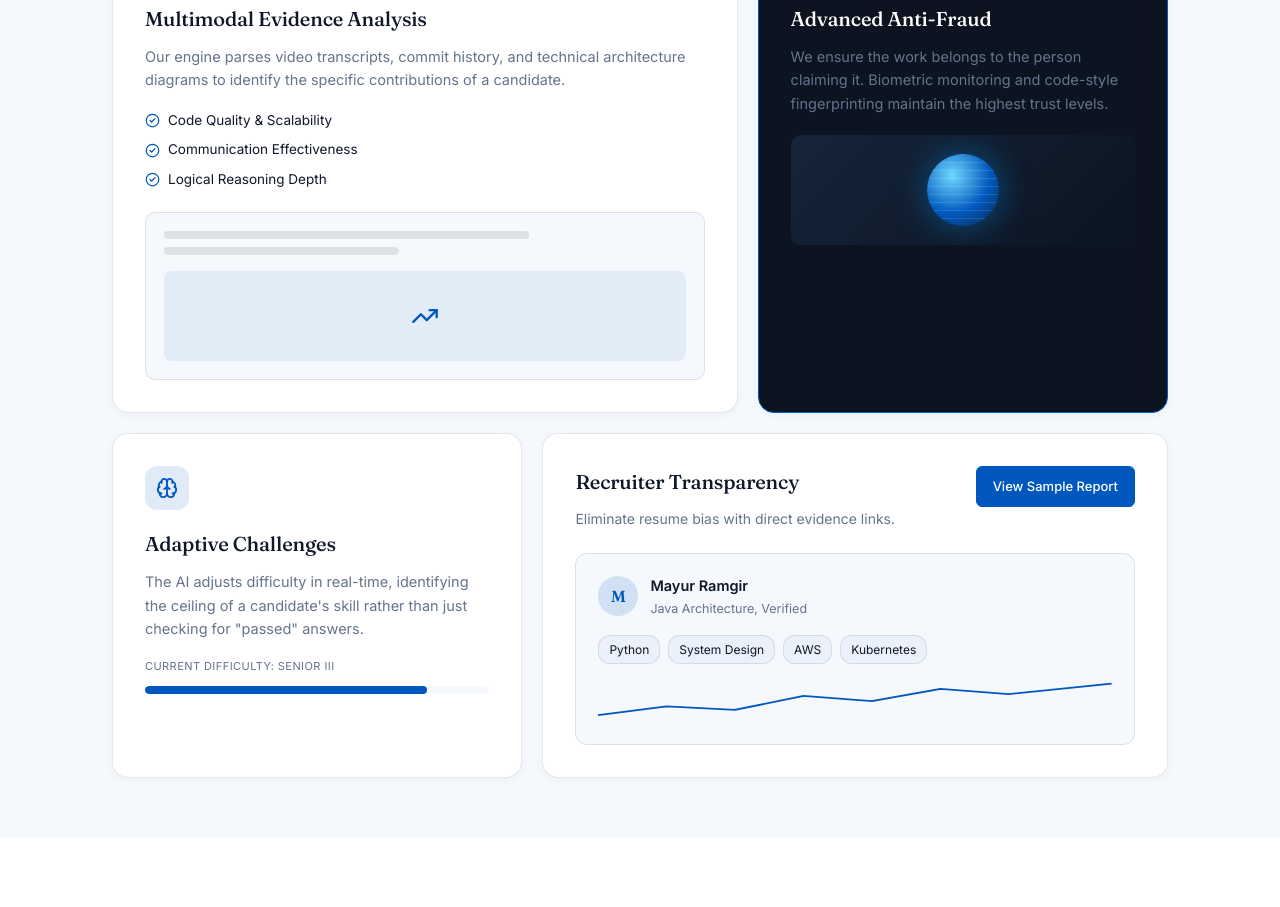
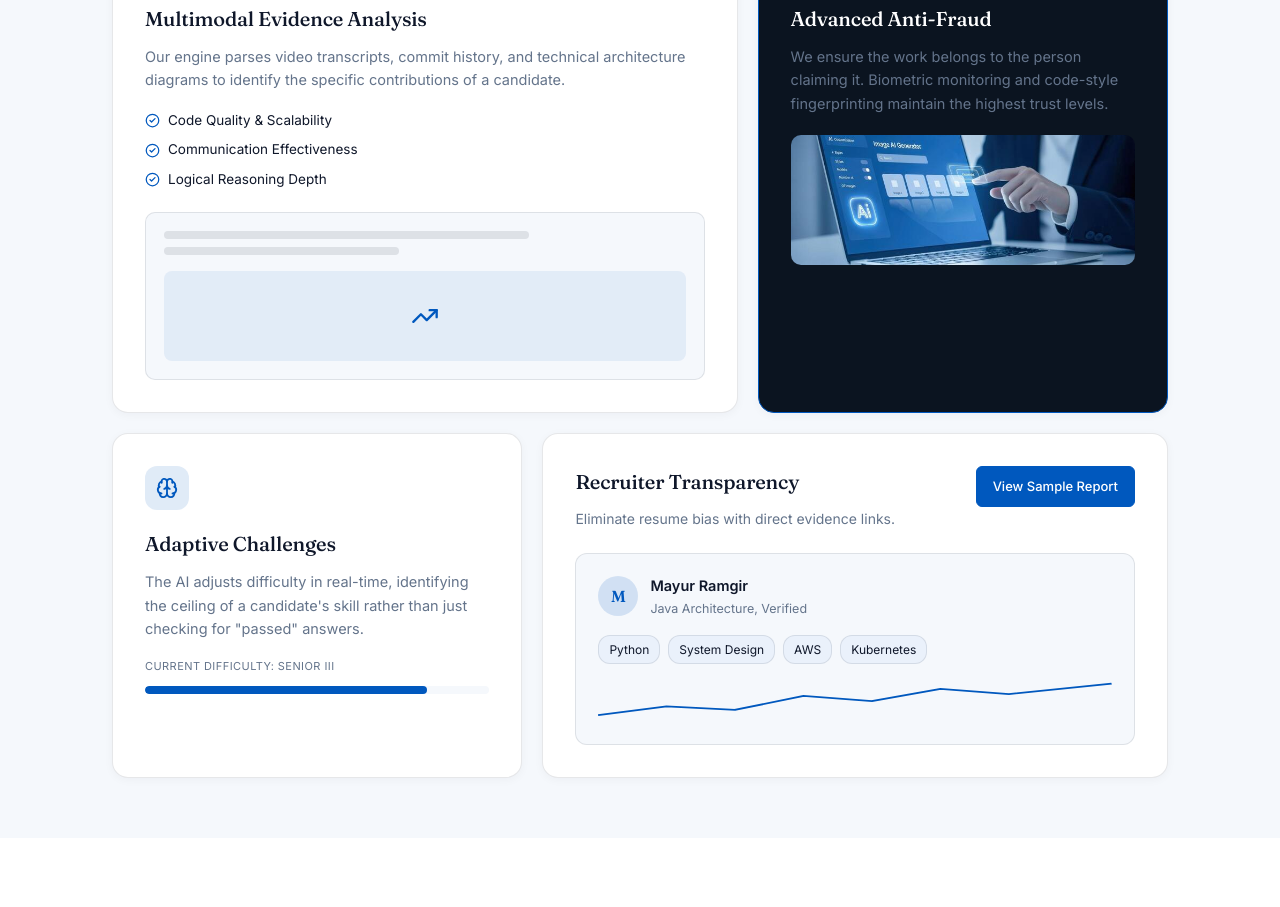
Before and after one commit to mikebishop0/skillproof_ai_frontend, a React (Vite) app: page / in a window 1280 px wide. Shown: the part 3600-4507 px from the top of the page. Built offline with nearby package versions, Linux system fonts and the light colour scheme.

Commit message:
Replace CSS globe mockup with a real image in Advanced Anti-Fraud card
The dark "Advanced Anti-Fraud" card used a flat CSS-drawn glowing
circle as a placeholder visual; swapped in a real image instead.

```diff
--- a/src/pages/public/HowItWorksPage.tsx
+++ b/src/pages/public/HowItWorksPage.tsx
@@ -19,6 +19,7 @@ import Footer from '../../components/Footer';
 import logo from '../../assets/logo1.png';
 import bannerImg from '../../assets/bannerimg1.jpeg';
 import hiringImg from '../../assets/verification-globe.jpeg';
+import antiFraudImg from '../../assets/bannerimg2.jpeg';
 import './howItWorksPage.css';
 
 const journeySteps = [
@@ -326,7 +327,7 @@ export default function HowItWorksPage() {
                 code-style fingerprinting maintain the highest trust levels.
               </p>
               <div className="globe-frame">
-                <div className="globe" />
+                <img src={antiFraudImg} alt="AI-powered anti-fraud monitoring" />
               </div>
             </div>
 
--- a/src/pages/public/howItWorksPage.css
+++ b/src/pages/public/howItWorksPage.css
@@ -587,22 +587,15 @@
 }
 .spai-how .globe-frame {
   margin-top: 20px;
-  height: 110px;
+  height: 130px;
   border-radius: 10px;
-  background: linear-gradient(135deg, #16243a, #0b1420);
-  display: flex;
-  align-items: center;
-  justify-content: center;
   overflow: hidden;
 }
-.spai-how .globe {
-  width: 72px;
-  height: 72px;
-  border-radius: 50%;
-  background:
-    repeating-linear-gradient(0deg, transparent 0 7px, rgba(255, 255, 255, 0.12) 7px 8px),
-    radial-gradient(circle at 35% 30%, #6fd8ff, #0058be 55%, #062748 100%);
-  box-shadow: 0 0 34px rgba(0, 152, 255, 0.45);
+.spai-how .globe-frame img {
+  width: 100%;
+  height: 100%;
+  object-fit: cover;
+  display: block;
 }
 .spai-how .engine-icon {
   width: 44px;
```
